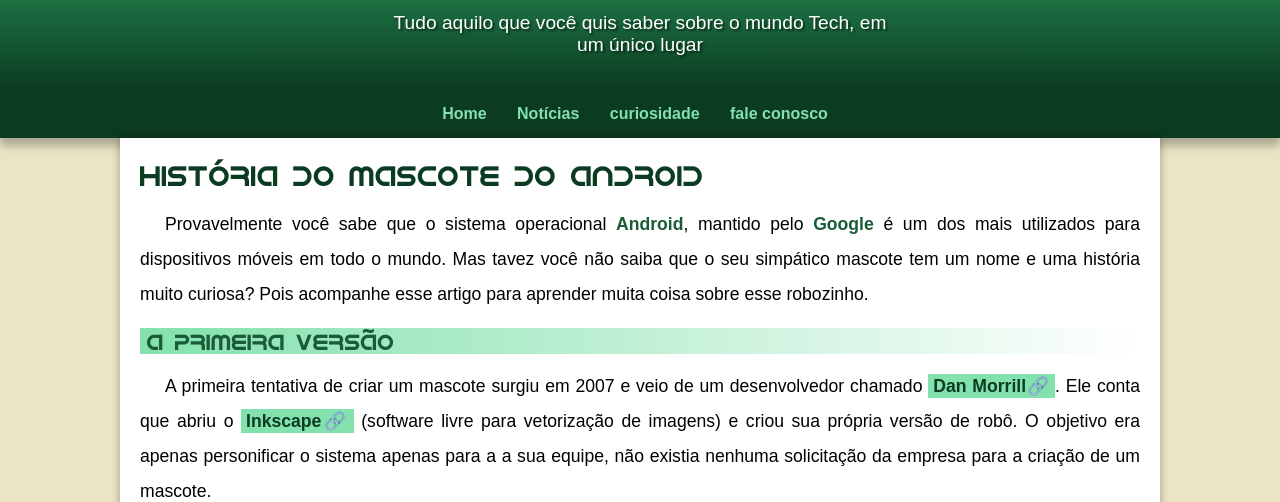
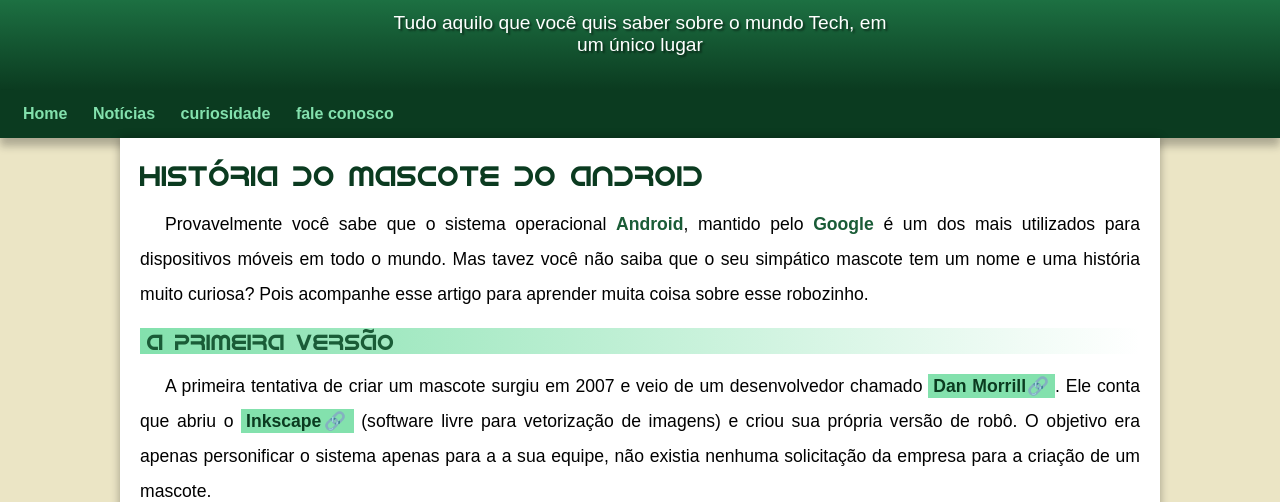
Before and after one commit to gustaoi/projeto-android, a plain HTML site: page index.html in a window 1280 px wide. Shown: the part 95-597 px from the top of the page. Drawn offline with Linux system fonts and the light colour scheme.

Commit message:
Update style.css

```diff
--- a/style.css
+++ b/style.css
@@ -76,8 +76,6 @@ header > p {
 nav {
     background-color: var(--cor5);
 
-    text-align: center;
-
     padding: 15px;
 
 
@@ -89,7 +87,7 @@ nav > a {
 
     padding: 8px;
 
-    margin-right: 10px;
+    margin-right: 5px;
 
     text-decoration: none;
 
```
